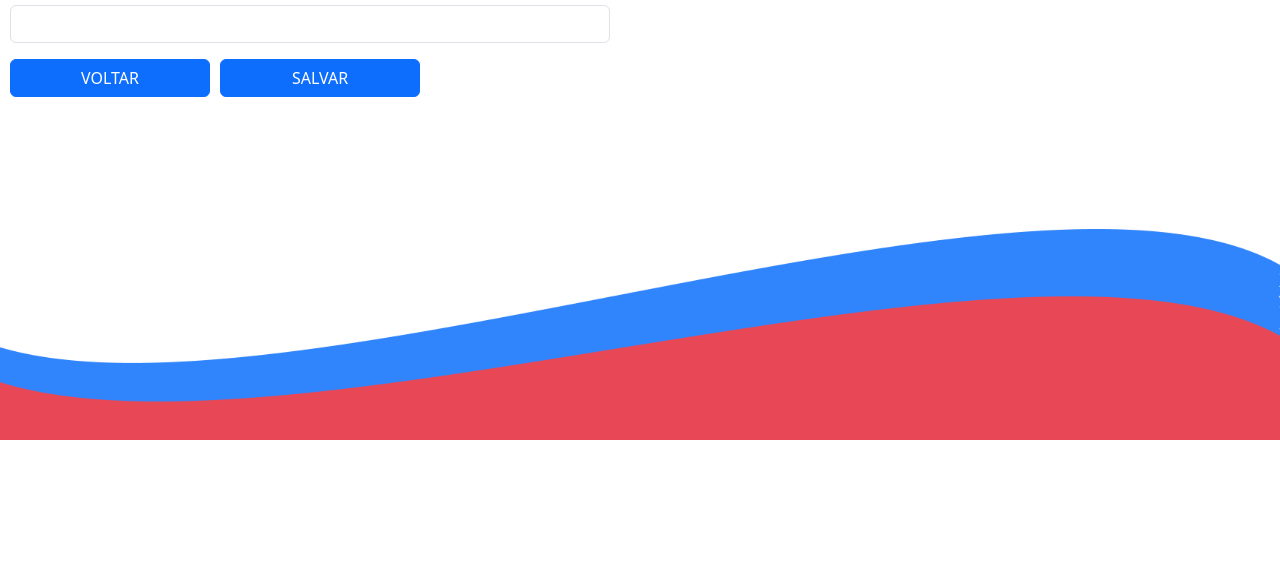
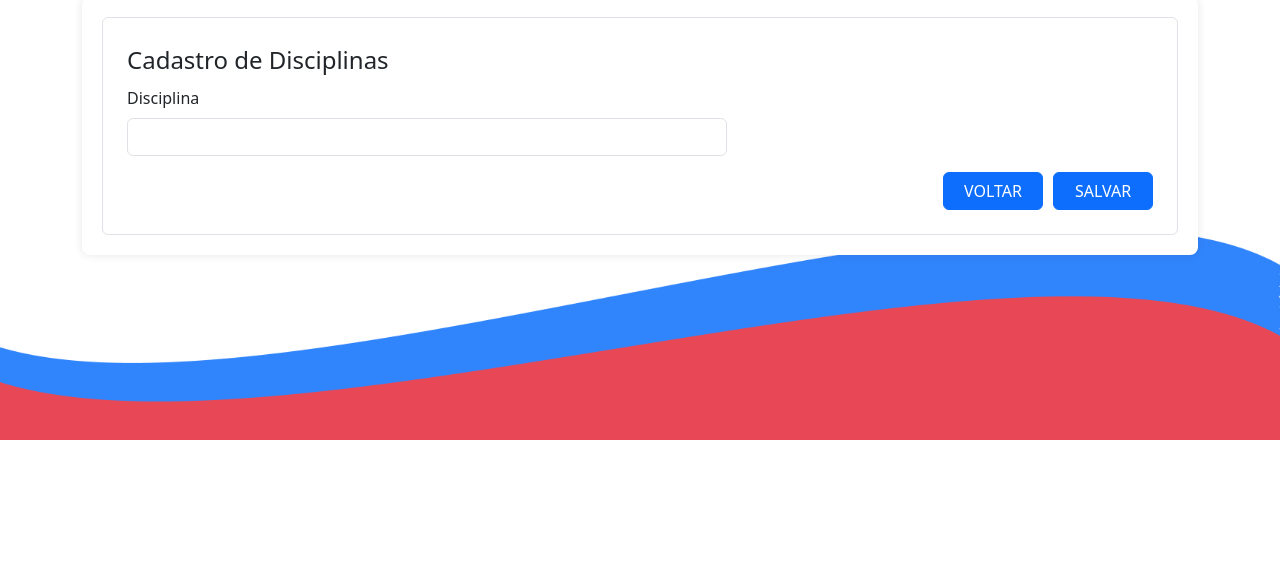
Before and after one commit to Hxpk3/atividadegeral, a plain HTML site: page index.html in a window 1280 px wide. Shown: the part 227-800 px from the top of the page. Drawn offline with nearby package versions, Linux system fonts and the light colour scheme.

Commit message:
Tela ATUALIZADA disciplina

```diff
--- a/index.html
+++ b/index.html
@@ -28,11 +28,20 @@
         .conteinerButton{
             display: flex;
             flex-direction: row;
-            align-items: flex-start;
-
+            justify-content: flex-end;
+        }
+        form{
+            background-color: #fff;
+            padding: 20px;
+            border-radius: 8px;
+            box-shadow: 0 0 10px rgba(0, 0, 0, 0.1);
+            flex-grow: 1;
         }
         button{
             width: 200px;
+        }
+        .btn{
+            width: 100px;
         }
         .form-control{
             width: 600px;
@@ -52,8 +61,10 @@
     </header>
 
 
-    <main>
+    <main  class="container mt-4">
         <form>
+            <fieldset class="border p-4 rounded">
+            <legend>Cadastro de Disciplinas</legend>
             <div class="mb-3">
                 <label for="exampleInputEmail1" class="form-label">Disciplina</label>
                 <input type="email" class="form-control" id="exampleInputEmail1" aria-describedby="emailHelp" >
@@ -71,12 +82,9 @@
                     <a href="#">
                         <button type="submit" class="btn btn-primary">SALVAR</button>
                     </a>
-
-                    </a>
                 </div>
             </div>
-
-
+            </fieldset>
 
         </form>
     </main>
```
